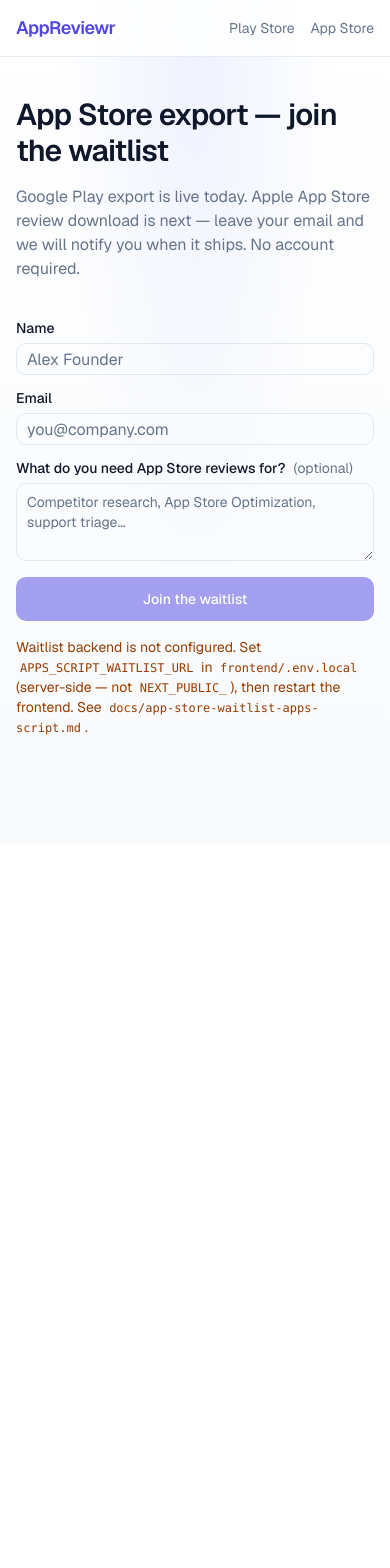
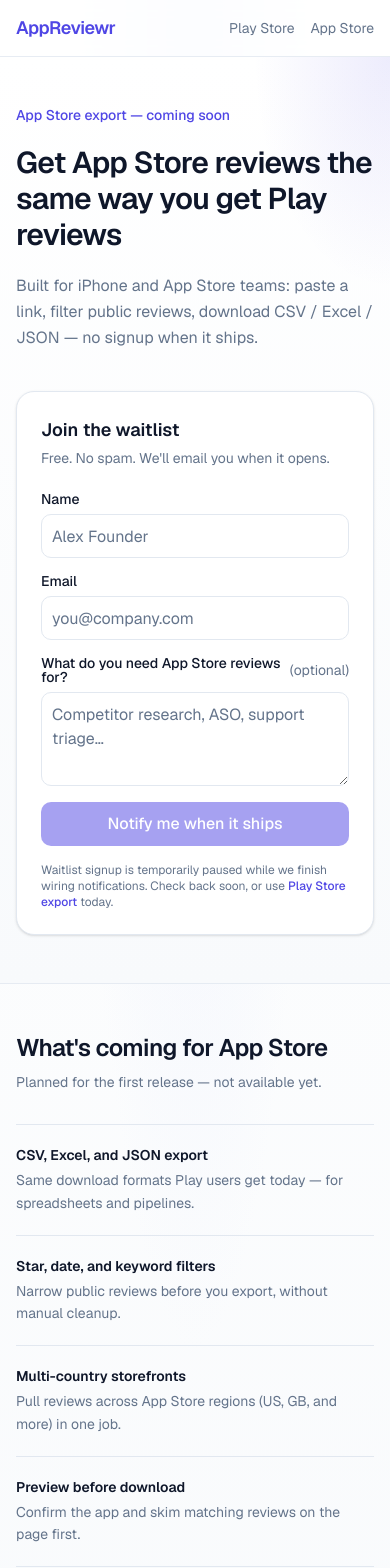
Before and after one commit to Bharath-OS/app-reviewr, a Next.js app in the folder frontend/: page /app-store-waitlist in a window 390 px wide. Shown: the top 1568 px of the page. Before the commit the page ends 844 px from the top, so only its background shows below. Built offline with nearby package versions, Linux system fonts and the light colour scheme; no server answers.

Commit message:
feat: redesign App Store waitlist coming-soon page
Apply web/mobile UI skills: lean hero + integrated form, stacked
mobile layout, 16px inputs, upcoming feature list. Docs/env keep
Apps Script only (Form/iframe path already removed).

Co-authored-by: bharathosinkerala <bharathosinkerala@gmail.com>

```diff
--- a/frontend/src/app/app-store-waitlist/page.tsx
+++ b/frontend/src/app/app-store-waitlist/page.tsx
@@ -1,28 +1,114 @@
 import type { Metadata } from "next";
+import Link from "next/link";
 import { AppStoreWaitlistForm } from "@/components/app-store-waitlist-form";
 
 export const metadata: Metadata = {
-  title: "App Store waitlist",
+  title: "App Store review export — coming soon",
   description:
-    "App Store review export is coming soon. Join the AppReviewr waitlist to get notified.",
+    "AppReviewr App Store review export is coming soon. Join the waitlist for CSV, Excel, and JSON downloads from apps.apple.com.",
 };
+
+const UPCOMING = [
+  {
+    title: "CSV, Excel, and JSON export",
+    body: "Same download formats Play users get today — for spreadsheets and pipelines.",
+  },
+  {
+    title: "Star, date, and keyword filters",
+    body: "Narrow public reviews before you export, without manual cleanup.",
+  },
+  {
+    title: "Multi-country storefronts",
+    body: "Pull reviews across App Store regions (US, GB, and more) in one job.",
+  },
+  {
+    title: "Preview before download",
+    body: "Confirm the app and skim matching reviews on the page first.",
+  },
+  {
+    title: "Honest coverage limits",
+    body: "We’ll show how many public reviews Apple returns — never fake “all reviews.”",
+  },
+];
 
 export default function AppStoreWaitlistPage() {
   return (
-    <main className="mx-auto max-w-6xl px-4 py-10 sm:px-6 sm:py-14">
-      <section className="max-w-2xl space-y-4">
-        <h1 className="text-3xl font-semibold tracking-tight text-foreground sm:text-4xl">
-          App Store export — join the waitlist
-        </h1>
-        <p className="text-muted-foreground">
-          Google Play export is live today. Apple App Store review download is
-          next — leave your email and we will notify you when it ships. No
-          account required.
-        </p>
+    <main>
+      {/* First viewport: one composition — status, H1, one sentence, form CTA */}
+      <section className="relative overflow-hidden border-b border-border/80">
+        <div
+          aria-hidden
+          className="pointer-events-none absolute inset-0 bg-[radial-gradient(ellipse_70%_50%_at_100%_0%,rgba(79,70,229,0.10),transparent_50%),linear-gradient(180deg,#ffffff_0%,#f8fafc_100%)]"
+        />
+        <div className="relative mx-auto flex max-w-6xl flex-col gap-10 px-4 py-12 sm:px-6 sm:py-16 lg:grid lg:grid-cols-2 lg:items-center lg:gap-16 lg:py-20">
+          <div className="space-y-5">
+            <p className="text-sm font-medium text-primary">
+              App Store export — coming soon
+            </p>
+            <h1 className="max-w-xl text-3xl font-semibold tracking-tight text-foreground sm:text-4xl lg:text-5xl lg:leading-[1.1]">
+              Get App Store reviews the same way you get Play reviews
+            </h1>
+            <p className="max-w-md text-base leading-relaxed text-muted-foreground sm:text-lg">
+              Built for iPhone and App Store teams: paste a link, filter public
+              reviews, download CSV / Excel / JSON — no signup when it ships.
+            </p>
+          </div>
+
+          <div className="w-full max-w-md lg:ml-auto lg:max-w-none">
+            <div className="rounded-2xl border border-border bg-white p-6 shadow-sm sm:p-8">
+              <h2 className="text-lg font-semibold text-foreground">
+                Join the waitlist
+              </h2>
+              <p className="mt-1 text-sm text-muted-foreground">
+                Free. No spam. We&apos;ll email you when it opens.
+              </p>
+              <div className="mt-6">
+                <AppStoreWaitlistForm />
+              </div>
+            </div>
+          </div>
+        </div>
       </section>
-      <div className="mt-10">
-        <AppStoreWaitlistForm />
-      </div>
+
+      <section className="mx-auto max-w-6xl px-4 py-12 sm:px-6 sm:py-16">
+        <div className="max-w-xl space-y-2">
+          <h2 className="text-2xl font-semibold tracking-tight text-foreground">
+            What&apos;s coming for App Store
+          </h2>
+          <p className="text-sm text-muted-foreground sm:text-base">
+            Planned for the first release — not available yet.
+          </p>
+        </div>
+        <ul className="mt-8 divide-y divide-border border-t border-border sm:mt-10">
+          {UPCOMING.map((item) => (
+            <li
+              key={item.title}
+              className="flex flex-col gap-1 py-5 sm:flex-row sm:items-baseline sm:gap-8"
+            >
+              <h3 className="shrink-0 text-sm font-semibold text-foreground sm:w-56">
+                {item.title}
+              </h3>
+              <p className="text-sm leading-relaxed text-muted-foreground">
+                {item.body}
+              </p>
+            </li>
+          ))}
+        </ul>
+      </section>
+
+      <section className="border-t border-border bg-muted/50">
+        <div className="mx-auto flex max-w-6xl flex-col gap-4 px-4 py-10 sm:flex-row sm:items-center sm:justify-between sm:px-6">
+          <p className="text-sm leading-relaxed text-muted-foreground">
+            Need reviews today? Google Play export is live — free, no account.
+          </p>
+          <Link
+            href="/"
+            className="inline-flex h-11 min-h-11 shrink-0 items-center justify-center rounded-lg bg-primary px-5 text-sm font-medium text-primary-foreground hover:bg-primary/90 focus-visible:outline-none focus-visible:ring-3 focus-visible:ring-ring/50"
+          >
+            Open Play Store export
+          </Link>
+        </div>
+      </section>
     </main>
   );
 }
--- a/frontend/src/components/app-store-waitlist-form.tsx
+++ b/frontend/src/components/app-store-waitlist-form.tsx
@@ -72,18 +72,17 @@ export function AppStoreWaitlistForm() {
 
   if (done) {
     return (
-      <div
-        className="max-w-md rounded-xl border border-border bg-white p-6 shadow-sm"
-        role="status"
-      >
-        <h2 className="text-lg font-semibold text-foreground">You're on the list</h2>
-        <p className="mt-2 text-sm text-muted-foreground">
-          Thanks for joining. We'll email you when App Store export ships.
+      <div role="status" className="space-y-3">
+        <h3 className="text-base font-semibold text-foreground">
+          You&apos;re on the list
+        </h3>
+        <p className="text-sm text-muted-foreground">
+          Thanks for joining. We&apos;ll email you when App Store export ships.
         </p>
         <Button
           type="button"
           variant="outline"
-          className="mt-4"
+          className="mt-1"
           onClick={() => setDone(false)}
         >
           Submit another
@@ -93,7 +92,7 @@ export function AppStoreWaitlistForm() {
   }
 
   return (
-    <form onSubmit={onSubmit} className="max-w-md space-y-4">
+    <form onSubmit={onSubmit} className="space-y-4">
       <div className="space-y-2">
         <Label htmlFor="waitlist-name">Name</Label>
         <Input
@@ -103,6 +102,7 @@ export function AppStoreWaitlistForm() {
           placeholder="Alex Founder"
           autoComplete="name"
           disabled={submitting}
+          className="h-11 text-base md:text-sm"
         />
       </div>
       <div className="space-y-2">
@@ -116,6 +116,7 @@ export function AppStoreWaitlistForm() {
           placeholder="you@company.com"
           autoComplete="email"
           disabled={submitting}
+          className="h-11 text-base md:text-sm"
         />
       </div>
       <div className="space-y-2">
@@ -127,36 +128,27 @@ export function AppStoreWaitlistForm() {
           id="waitlist-need"
           value={message}
           onChange={(e) => setMessage(e.target.value)}
-          placeholder="Competitor research, App Store Optimization, support triage…"
+          placeholder="Competitor research, ASO, support triage…"
           rows={3}
           disabled={submitting}
-          className="flex w-full rounded-lg border border-input bg-transparent px-2.5 py-2 text-sm outline-none placeholder:text-muted-foreground focus-visible:border-ring focus-visible:ring-3 focus-visible:ring-ring/50 disabled:opacity-50"
+          className="flex min-h-[88px] w-full rounded-lg border border-input bg-transparent px-2.5 py-2.5 text-base outline-none placeholder:text-muted-foreground focus-visible:border-ring focus-visible:ring-3 focus-visible:ring-ring/50 disabled:opacity-50 md:text-sm"
         />
       </div>
       <Button
         type="submit"
-        className="h-11 w-full sm:w-auto"
+        className="h-11 min-h-11 w-full text-base md:text-sm"
         disabled={submitting || configured === false}
       >
-        {submitting ? "Submitting…" : "Join the waitlist"}
+        {submitting ? "Submitting…" : "Notify me when it ships"}
       </Button>
       {configured === false && (
-        <p className="text-sm text-amber-800" role="status">
-          Waitlist backend is not configured. Set{" "}
-          <code className="rounded bg-muted px-1 py-0.5 text-xs">
-            APPS_SCRIPT_WAITLIST_URL
-          </code>{" "}
-          in{" "}
-          <code className="rounded bg-muted px-1 py-0.5 text-xs">
-            frontend/.env.local
-          </code>{" "}
-          (server-side — not{" "}
-          <code className="rounded bg-muted px-1 py-0.5 text-xs">NEXT_PUBLIC_</code>
-          ), then restart the frontend. See{" "}
-          <code className="rounded bg-muted px-1 py-0.5 text-xs">
-            docs/app-store-waitlist-apps-script.md
-          </code>
-          .
+        <p className="text-xs text-muted-foreground" role="status">
+          Waitlist signup is temporarily paused while we finish wiring
+          notifications. Check back soon, or use{" "}
+          <a href="/" className="font-medium text-primary underline-offset-4 hover:underline">
+            Play Store export
+          </a>{" "}
+          today.
         </p>
       )}
     </form>
```
Also changed, not shown: 3 other files (tests, documents, lock files or other folders).
